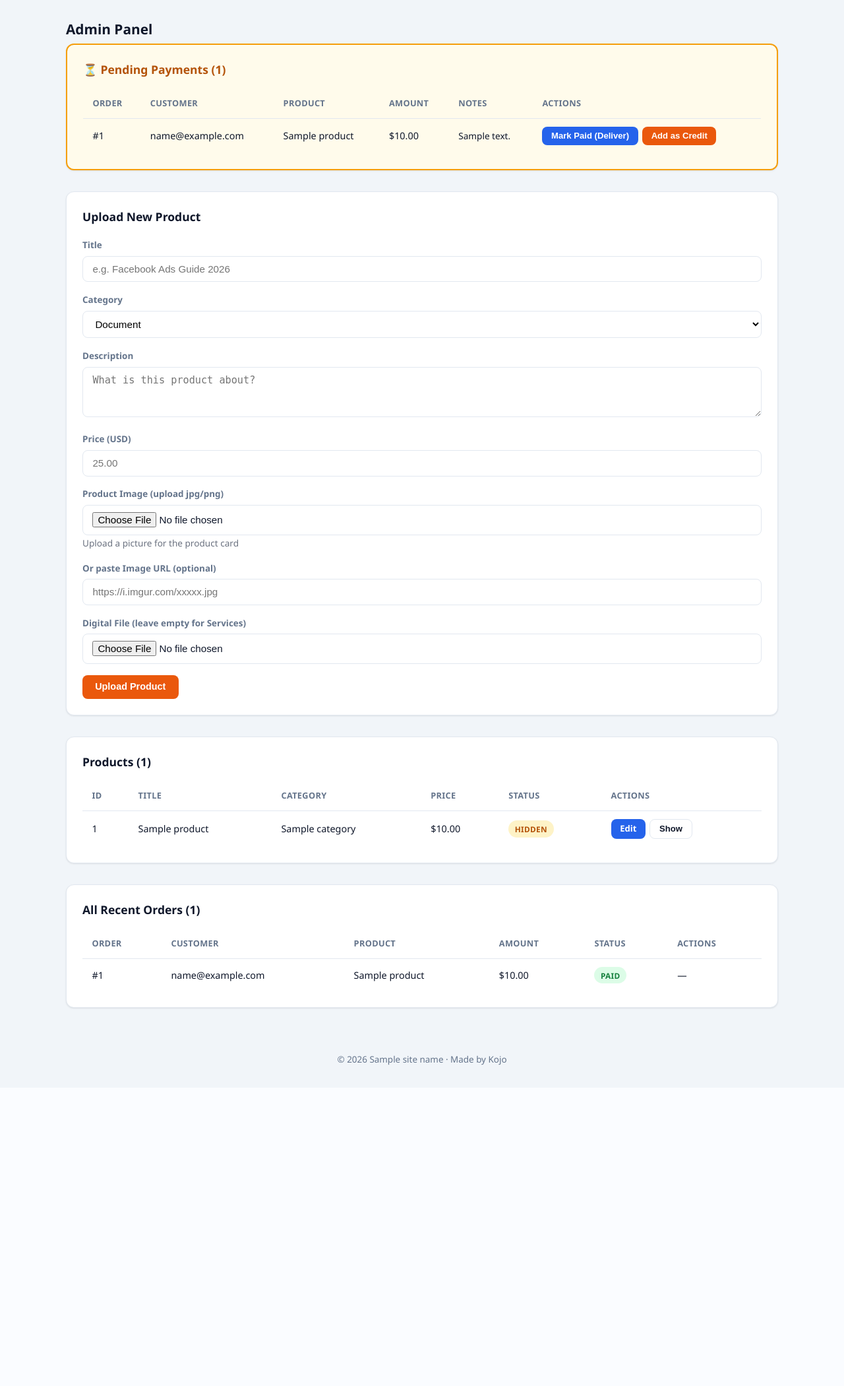
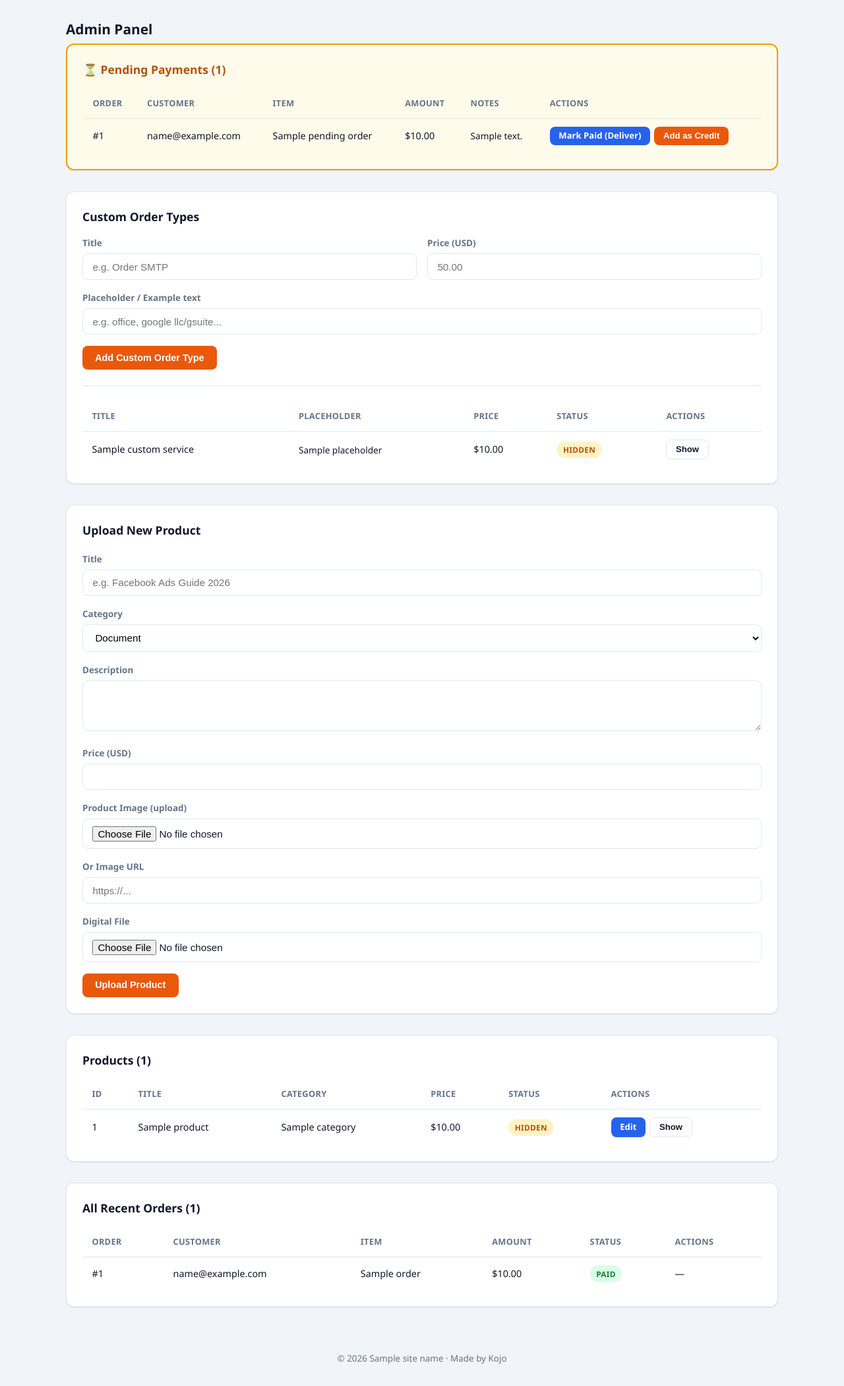
Before and after one commit to ajewoletemi/kojo-content-store, a FastAPI app: template app/templates/admin.html in a window 1280 px wide. Shown: the whole page at 66% size. Before the commit the page ends 1614 px from the top, so only its background shows below. Run offline with FastAPI, Linux system fonts and the light colour scheme; the template is opened without the code that fills it: most values are stand-ins (such as "Sample title", 1, 10 or a date in 2020); some libraries are stand-ins or nearby versions.

Commit message:
Update admin.html

```diff
--- a/app/templates/admin.html
+++ b/app/templates/admin.html
@@ -16,7 +16,7 @@
           <tr>
             <th>Order</th>
             <th>Customer</th>
-            <th>Product</th>
+            <th>Item</th>
             <th>Amount</th>
             <th>Notes</th>
             <th>Actions</th>
@@ -27,14 +27,20 @@
           <tr>
             <td>#{{ o.id }}</td>
             <td>{{ o.user.email }}</td>
-            <td>{{ o.product.title }}</td>
+            <td>
+              {% if o.custom_title %}
+                {{ o.custom_title }}
+              {% elif o.product %}
+                {{ o.product.title }}
+              {% else %}
+                Custom Order
+              {% endif %}
+            </td>
             <td>${{ "%.2f"|format(o.amount_usd) }}</td>
             <td style="max-width: 180px; font-size: 0.85rem;">{{ o.notes or "—" }}</td>
             <td>
               <div style="display: flex; gap: 0.4rem; flex-wrap: wrap;">
-                <form method="post" action="/admin/order/{{ o.id }}/mark-paid" style="display:inline;">
-                  <button type="submit" class="btn btn-sm btn-blue">Mark Paid (Deliver)</button>
-                </form>
+                <a href="/admin/order/{{ o.id }}/deliver" class="btn btn-sm btn-blue">Mark Paid (Deliver)</a>
                 <form method="post" action="/admin/order/{{ o.id }}/add-credit" style="display:inline;">
                   <button type="submit" class="btn btn-sm btn-orange">Add as Credit</button>
                 </form>
@@ -48,6 +54,68 @@
   </div>
   {% endif %}
 
+  <!-- CUSTOM SERVICES MANAGEMENT -->
+  <div class="card" style="margin-bottom: 2rem;">
+    <h3 style="margin-bottom: 1rem;">Custom Order Types</h3>
+
+    <!-- Add new -->
+    <form method="post" action="/admin/custom-service" style="margin-bottom: 1.5rem; padding-bottom: 1.5rem; border-bottom: 1px solid #e2e8f0;">
+      <div class="two-col">
+        <div class="form-group">
+          <label>Title</label>
+          <input type="text" name="title" placeholder="e.g. Order SMTP" required>
+        </div>
+        <div class="form-group">
+          <label>Price (USD)</label>
+          <input type="number" step="0.01" name="price_usd" placeholder="50.00" required>
+        </div>
+      </div>
+      <div class="form-group">
+        <label>Placeholder / Example text</label>
+        <input type="text" name="placeholder" placeholder="e.g. office, google llc/gsuite...">
+      </div>
+      <button type="submit" class="btn btn-orange">Add Custom Order Type</button>
+    </form>
+
+    <!-- List existing -->
+    <div style="overflow-x: auto;">
+      <table>
+        <thead>
+          <tr>
+            <th>Title</th>
+            <th>Placeholder</th>
+            <th>Price</th>
+            <th>Status</th>
+            <th>Actions</th>
+          </tr>
+        </thead>
+        <tbody>
+          {% for s in custom_services %}
+          <tr>
+            <td>{{ s.title }}</td>
+            <td style="max-width: 220px; font-size: 0.85rem;">{{ s.placeholder }}</td>
+            <td>${{ "%.2f"|format(s.price_usd) }}</td>
+            <td>
+              {% if s.is_active %}
+                <span class="badge badge-paid">Active</span>
+              {% else %}
+                <span class="badge badge-pending">Hidden</span>
+              {% endif %}
+            </td>
+            <td>
+              <form method="post" action="/admin/custom-service/{{ s.id }}/toggle" style="display:inline;">
+                <button type="submit" class="btn btn-sm btn-outline">
+                  {% if s.is_active %}Hide{% else %}Show{% endif %}
+                </button>
+              </form>
+            </td>
+          </tr>
+          {% endfor %}
+        </tbody>
+      </table>
+    </div>
+  </div>
+
   <!-- UPLOAD NEW PRODUCT -->
   <div class="card" style="margin-bottom: 2rem;">
     <h3 style="margin-bottom: 1.2rem;">Upload New Product</h3>
@@ -56,7 +124,6 @@
         <label>Title</label>
         <input type="text" name="title" placeholder="e.g. Facebook Ads Guide 2026" required>
       </div>
-
       <div class="form-group">
         <label>Category</label>
         <select name="category">
@@ -65,38 +132,31 @@
           <option value="service">Service</option>
         </select>
       </div>
-
       <div class="form-group">
         <label>Description</label>
-        <textarea name="description" rows="3" placeholder="What is this product about?"></textarea>
+        <textarea name="description" rows="3"></textarea>
       </div>
-
       <div class="form-group">
         <label>Price (USD)</label>
-        <input type="number" step="0.01" name="price_usd" placeholder="25.00" required>
+        <input type="number" step="0.01" name="price_usd" required>
       </div>
-
       <div class="form-group">
-        <label>Product Image (upload jpg/png)</label>
+        <label>Product Image (upload)</label>
         <input type="file" name="image" accept="image/*">
-        <span style="font-size: 0.85rem; color: #6b7280;">Upload a picture for the product card</span>
       </div>
-
       <div class="form-group">
-        <label>Or paste Image URL (optional)</label>
-        <input type="text" name="image_url" placeholder="https://i.imgur.com/xxxxx.jpg">
+        <label>Or Image URL</label>
+        <input type="text" name="image_url" placeholder="https://...">
       </div>
-
       <div class="form-group">
-        <label>Digital File (leave empty for Services)</label>
+        <label>Digital File</label>
         <input type="file" name="file">
       </div>
-
       <button type="submit" class="btn btn-orange">Upload Product</button>
     </form>
   </div>
 
-  <!-- PRODUCTS LIST -->
+  <!-- PRODUCTS -->
   <div class="card" style="margin-bottom: 2rem;">
     <h3 style="margin-bottom: 1rem;">Products ({{ products|length }})</h3>
     <div style="overflow-x: auto;">
@@ -126,7 +186,7 @@
               {% endif %}
             </td>
             <td>
-              <div style="display: flex; gap: 0.4rem; flex-wrap: wrap;">
+              <div style="display: flex; gap: 0.4rem;">
                 <a href="/admin/product/{{ p.id }}/edit" class="btn btn-sm btn-blue">Edit</a>
                 <form method="post" action="/admin/toggle/{{ p.id }}" style="display:inline;">
                   <button type="submit" class="btn btn-sm btn-outline">
@@ -151,7 +211,7 @@
           <tr>
             <th>Order</th>
             <th>Customer</th>
-            <th>Product</th>
+            <th>Item</th>
             <th>Amount</th>
             <th>Status</th>
             <th>Actions</th>
@@ -162,7 +222,15 @@
           <tr>
             <td>#{{ o.id }}</td>
             <td>{{ o.user.email }}</td>
-            <td>{{ o.product.title }}</td>
+            <td>
+              {% if o.custom_title %}
+                {{ o.custom_title }}
+              {% elif o.product %}
+                {{ o.product.title }}
+              {% else %}
+                Custom
+              {% endif %}
+            </td>
             <td>${{ "%.2f"|format(o.amount_usd) }}</td>
             <td>
               {% if o.status == "paid" %}
@@ -176,9 +244,7 @@
             <td>
               {% if o.status == "pending" %}
               <div style="display: flex; gap: 0.4rem; flex-wrap: wrap;">
-                <form method="post" action="/admin/order/{{ o.id }}/mark-paid" style="display:inline;">
-                  <button type="submit" class="btn btn-sm btn-blue">Mark Paid</button>
-                </form>
+                <a href="/admin/order/{{ o.id }}/deliver" class="btn btn-sm btn-blue">Mark Paid</a>
                 <form method="post" action="/admin/order/{{ o.id }}/add-credit" style="display:inline;">
                   <button type="submit" class="btn btn-sm btn-orange">Add Credit</button>
                 </form>
```
